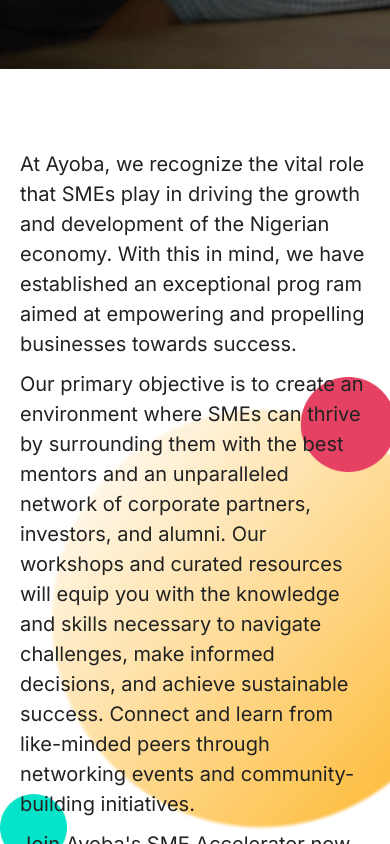
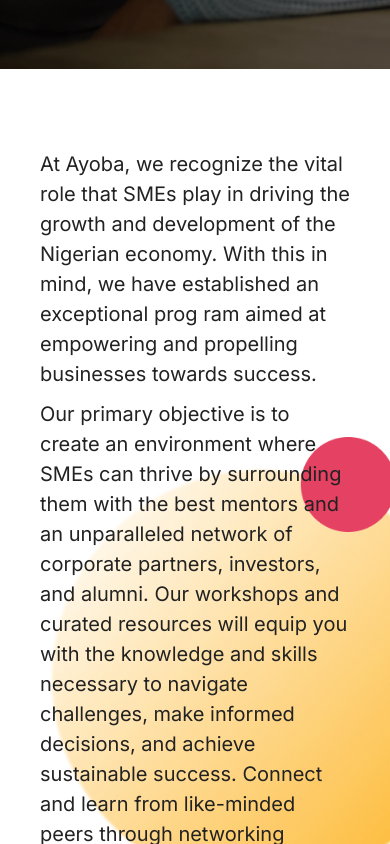
Before and after one commit to thomasAmara/Ayoba-App, a React (Create React App) app: page / in a window 390 px wide. Shown: the part 840-1684 px from the top of the page. Built offline with nearby package versions, Linux system fonts and the light colour scheme.

Commit message:
responsive design

```diff
--- a/src/components/Accelerator.jsx
+++ b/src/components/Accelerator.jsx
@@ -19,8 +19,8 @@
           width='100%'
           fontFamily='Inter'
           maxWidth='600px'
-          pb='40px'
-          p={['20px', '18px']}
+          //   pb='40px'
+          p={['20px 40px', '20px 35px']}
         >
           <Text
             fontWeight='400'
@@ -60,7 +60,7 @@
           </Text>
           <Button
             mt='90px'
-            width={['300px', '350px', '400px']}
+            width={['270px', '350px', '400px']}
             height='60px'
             colorScheme='facebook'
           >
```
